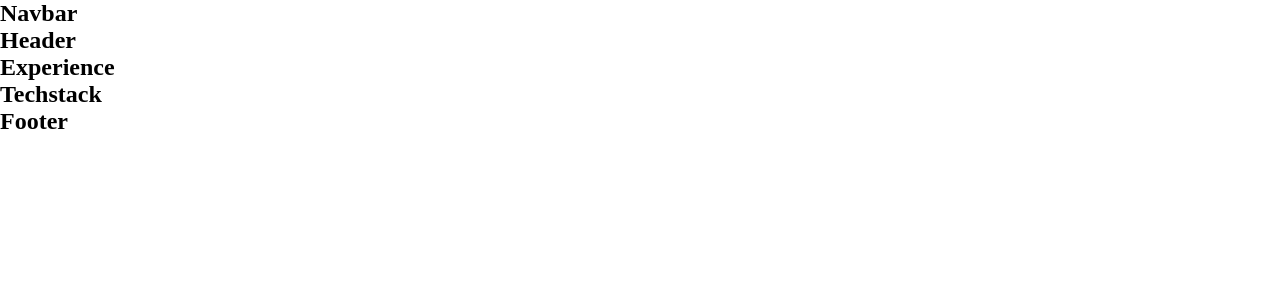
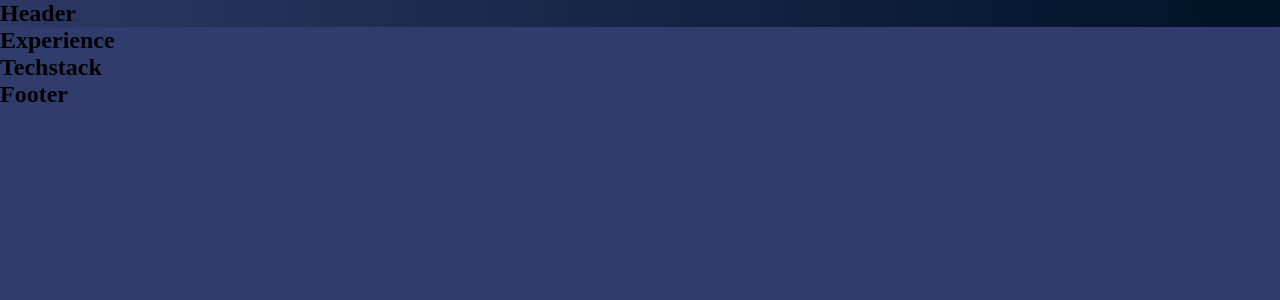
Before and after one commit to michaeltraps/Portfolio, a React (Create React App) app: page / in a window 1280 px wide. Shown: the top 300 px of the page. Built offline with nearby package versions, Linux system fonts and the light colour scheme.

Commit message:
started gradient work

```diff
--- a/src/App.css
+++ b/src/App.css
@@ -8,3 +8,84 @@
 body {
   background: var(--color-bg)
 }
+
+a {
+  color: unset;
+  text-decoration: none;
+}
+
+.gradient__bg {
+    /* ff 3.6+ */
+    background:-moz-radial-gradient(circle at 97% 25%, rgba(0, 19, 40, 1) 0%, rgba(45, 56, 100, 1) 100%);
+
+    /* safari 5.1+,chrome 10+ */
+    background:-webkit-radial-gradient(circle at 97% 25%, rgba(0, 19, 40, 1) 0%, rgba(45, 56, 100, 1) 100%);
+
+    /* opera 11.10+ */
+    background:-o-radial-gradient(circle at 97% 25%, rgba(0, 19, 40, 1) 0%, rgba(45, 56, 100, 1) 100%);
+
+    /* ie 10+ */
+    background:-ms-radial-gradient(circle at 97% 25%, rgba(0, 19, 40, 1) 0%, rgba(45, 56, 100, 1) 100%);
+
+    /* global 92%+ browsers support */
+    background:radial-gradient(circle at 97% 25%, rgba(0, 19, 40, 1) 0%, rgba(45, 56, 100, 1) 100%);
+}
+
+.gradient__text {
+  background: var(--gradient-text);
+  background-clip: text;
+  -webkit-background-clip: text;
+  -webkit-text-fill-color: transparent;
+}
+
+.section__padding {
+  padding: 4rem 6rem;
+}
+
+.section__margin {
+  margin: 4rem 6rem;
+}
+
+.scale-up-center {
+	-webkit-animation: scale-up-center 0.4s cubic-bezier(0.390, 0.575, 0.565, 1.000) both;
+	        animation: scale-up-center 0.4s cubic-bezier(0.390, 0.575, 0.565, 1.000) both;
+}
+
+ @-webkit-keyframes scale-up-center {
+  0% {
+    -webkit-transform: scale(0.5);
+            transform: scale(0.5);
+  }
+  100% {
+    -webkit-transform: scale(1);
+            transform: scale(1);
+  }
+}
+@keyframes scale-up-center {
+  0% {
+    -webkit-transform: scale(0.5);
+            transform: scale(0.5);
+  }
+  100% {
+    -webkit-transform: scale(1);
+            transform: scale(1);
+  }
+}
+
+@media screen and (max-width:700px) {
+  .section__padding {
+    padding: 4rem;
+  }
+  .section__margin {
+    margin: 4rem;
+  }
+}
+
+@media screen and (max-width:550px) {
+  .section__padding {
+    padding: 4rem 2rem;
+  }
+  .section__margin {
+    margin: 4rem 2rem;
+  }
+}
--- a/src/components/navbar/Navbar.jsx
+++ b/src/components/navbar/Navbar.jsx
@@ -1,10 +1,15 @@
 import React from 'react';
 import './navbar.css';
+import { RiMenu3Line, RiCloseLin } from 'react-icons/ri';
 
 const Navbar = () => {
   return (
-    <div>
-      <h2>Navbar</h2>
+    <div className='trapani__navbar'>
+      <div className='trapani__navbar-links'>
+        <div className='trapani__navbar-links_logo'>
+          {/* <img src={logo} alt='logo' /> */}
+        </div>
+      </div>
     </div>
   );
 };
--- a/src/index.css
+++ b/src/index.css
@@ -0,0 +1,11 @@
+@import url('https://fonts.googleapis.com/css2?family=Montserrat&display=swap');
+
+:root {
+  --font-family: 'Montserrat';
+
+  --color-bg: #303c6c;
+  --color-header: #FBE8A6;
+  --color-footer: #303c6c;
+  --color-text: #fff;
+
+}
--- a/src/index.js
+++ b/src/index.js
@@ -2,6 +2,7 @@ import React, { StrictMode } from 'react';
 import { createRoot } from 'react-dom/client';
 
 import App from './App';
+import './index.css';
 
 const rootElement = document.getElementById('root');
 const root = createRoot(rootElement);
```
